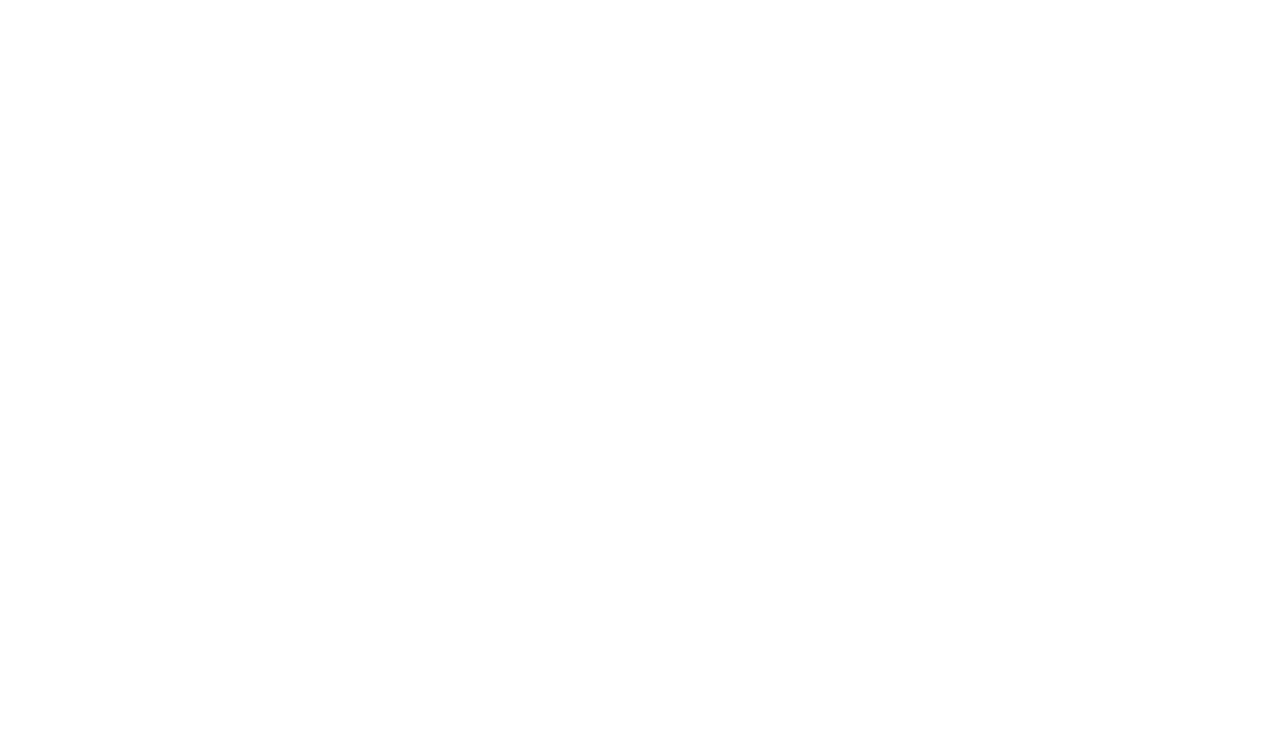
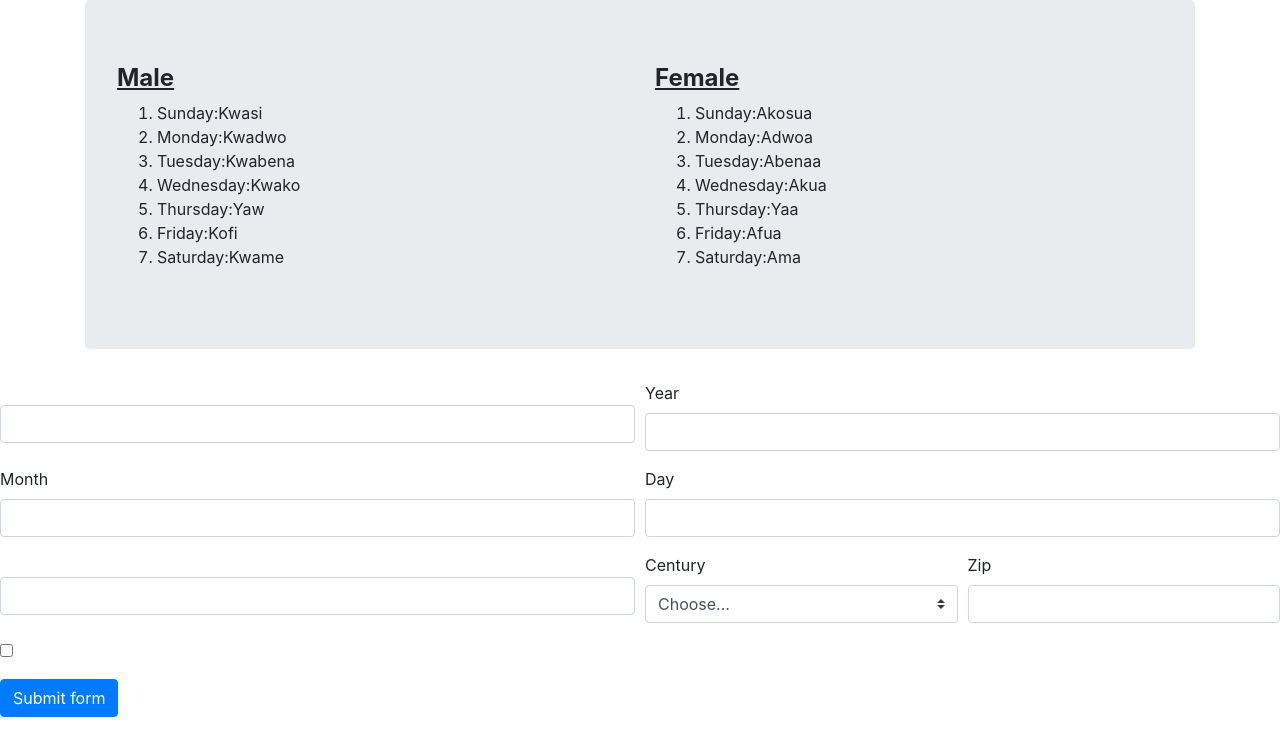
Before and after one commit to Rovine1999/Birthday-App, a plain HTML site: page index.html in a window 1280 px wide. Drawn offline with Linux system fonts and the light colour scheme.

Commit message:
modified and added README.md

```diff
--- a/index.html
+++ b/index.html
@@ -1,12 +1,100 @@
 <!DOCTYPE html>
 <html lang="en">
+
 <head>
     <meta charset="UTF-8">
     <meta name="viewport" content="width=device-width, initial-scale=1.0">
+    <link rel="stylesheet" href="/css/bootstrap.min.css">
     <title>Birthday App</title>
 </head>
+
 <body>
+    <div class="container">
+        <div class="jumbotron">
+            <div class="row">
+                <div class="col-md-6">
+                    <h4><b><u>Male</u></b></h4>
+                    <ol>
+                        <li>Sunday:Kwasi</Sunday:Kwasi>
+                        </li>
+                        <li>Monday:Kwadwo</li>
+                        <li>Tuesday:Kwabena</li>
+                        <li>Wednesday:Kwako</li>
+                        <li>Thursday:Yaw</li>
+                        <li>Friday:Kofi</li>
+                        <li>Saturday:Kwame</li>
+                    </ol>
+                </div>
+                <div class="col-md-6">
+                    <h4><b><u>Female</u></b></h4>
+                    <ol>
+                        <li>Sunday:Akosua</li>
+                        <li>Monday:Adwoa</li>
+                        <li>Tuesday:Abenaa</li>
+                        <li>Wednesday:Akua</li>
+                        <li>Thursday:Yaa</li>
+                        <li>Friday:Afua</li>
+                        <li>Saturday:Ama</li>
+                    </ol>
+                </div>
+            </div>
+        </div>
+    </div>
+    <script src="/js/script.js"></script>
+    <form>
+        <div class="form-row">
+            <div class="col-md-6 mb-3">
+                <label for="validationDefault01"></label>
+                <input type="text" class="form-control" id="validationDefault01" value="" required>
+            </div>
+            <div class="col-md-6 mb-3">
+                <label for="validationDefault02">Year</label>
+                <input type="text" class="form-control" id="validationDefault02" value="" required>
+            </div>
+            <div class="col-md-6 mb-3">
+                <label for="validationDefault02">Month</label>
+                <input type="text" class="form-control" id="validationDefault02" value="" required>
+            </div>
+            <div class="col-md-6 mb-3">
+                <label for="validationDefault02">Day</label>
+                <input type="text" class="form-control" id="validationDefault02" value="" required>
+            </div>
+        </div>
+        <div class="form-row">
+            <div class="col-md-6 mb-3">
+                <label for="validationDefault03"></label>
+                <input type="text" class="form-control" id="validationDefault03" required>
+            </div>
+            <div class="col-md-3 mb-3">
+                <label for="validationDefault04">Century</label>
+                <select class="custom-select" id="validationDefault04" required>
+                    <option selected disabled value="">Choose...</option>
+                    <option>15<sup>th</sup</option>
+                    <option>16<sup>th</sup></option>
+                    <option>17<sup>th</sup></option>
+                    <option>18<sup>th</sup></option>
+                    <option>19<sup>th</sup></option>
+                    <option>20<sup>th</sup></option>
+                    <option>21<sup>th</sup></option>
+                    <option>22<sup>th</sup></option>
+                    <option>23<sup>th</sup></option>
+                </select>
+            </div>
+            <div class="col-md-3 mb-3">
+                <label for="validationDefault05">Zip</label>
+                <input type="text" class="form-control" id="validationDefault05" required>
+            </div>
+        </div>
+        <div class="form-group">
+            <div class="form-check">
+                <input class="form-check-input" type="checkbox" value="" id="invalidCheck2" required>
+                <label class="form-check-label" for="invalidCheck2">
+                    <!-- Agree to terms and conditions -->
+                </label>
+            </div>
+        </div>
+        <button class="btn btn-primary" type="submit">Submit form</button>
+    </form>
+</body>
 
-<script src="/js/script.js"></script>
-</body>
 </html>
```
Also changed, not shown: 1 other file.
